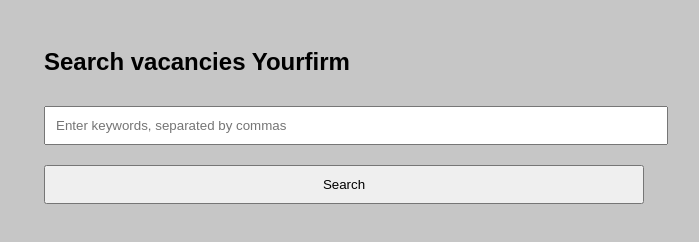
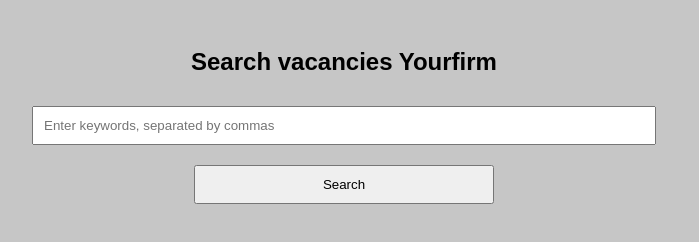
Before and after one commit to erica-l-s/bot-with-nodejs, a plain HTML site: page frontend/index.html in a window 1280 px wide. Shown: the whole page, without its empty margins (296-995 px from the left). Drawn offline with Linux system fonts and the light colour scheme.

Commit message:
fixed css

```diff
--- a/frontend/index.html
+++ b/frontend/index.html
@@ -18,6 +18,6 @@
         </div>
     </div>
 
-    <script src="script.js"></script>
 </body>
+<script src="script.js"></script>
 </html>
--- a/frontend/style.css
+++ b/frontend/style.css
@@ -1,20 +1,30 @@
 body {
 font-family: Arial, sans-serif;
-background-color: #c6c6c6}
-.container{
+background-color: #c6c6c6
+}
+
+.container {
+display: flex;
+flex-direction: column;
 max-width: 600px;
 margin: auto;
 padding: 20px;
- }
-input, button{
+align-items: center;
+}
+
+input {
 width: 100%;
 padding: 10px;
 margin: 10px 0;
 }
+
+button{
+width: 50%;
+padding: 10px;
+margin: 10px 0;
+cursor: pointer;
+}
+
 #download{
 display: none;
 }
-
-.status{
-    color: green;
-}
```
